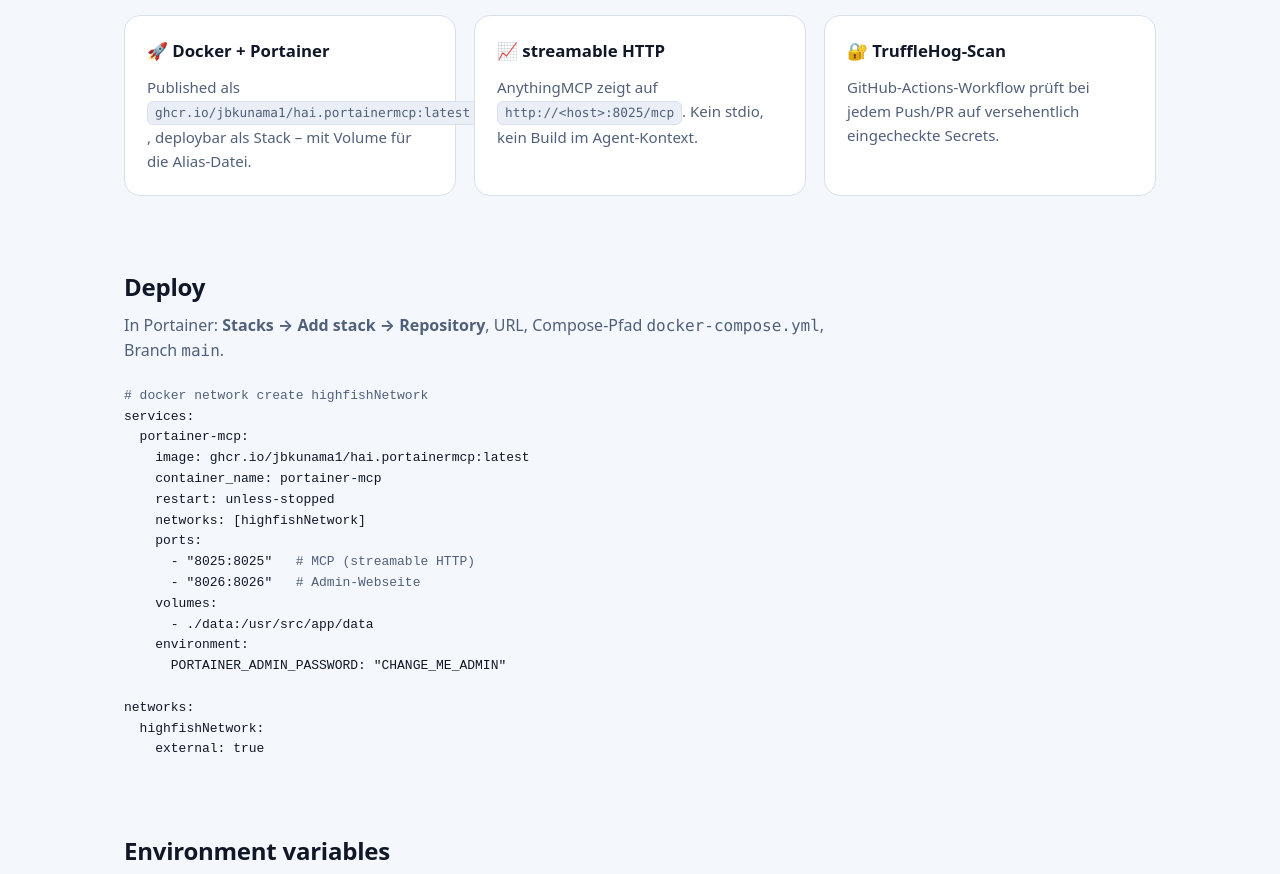
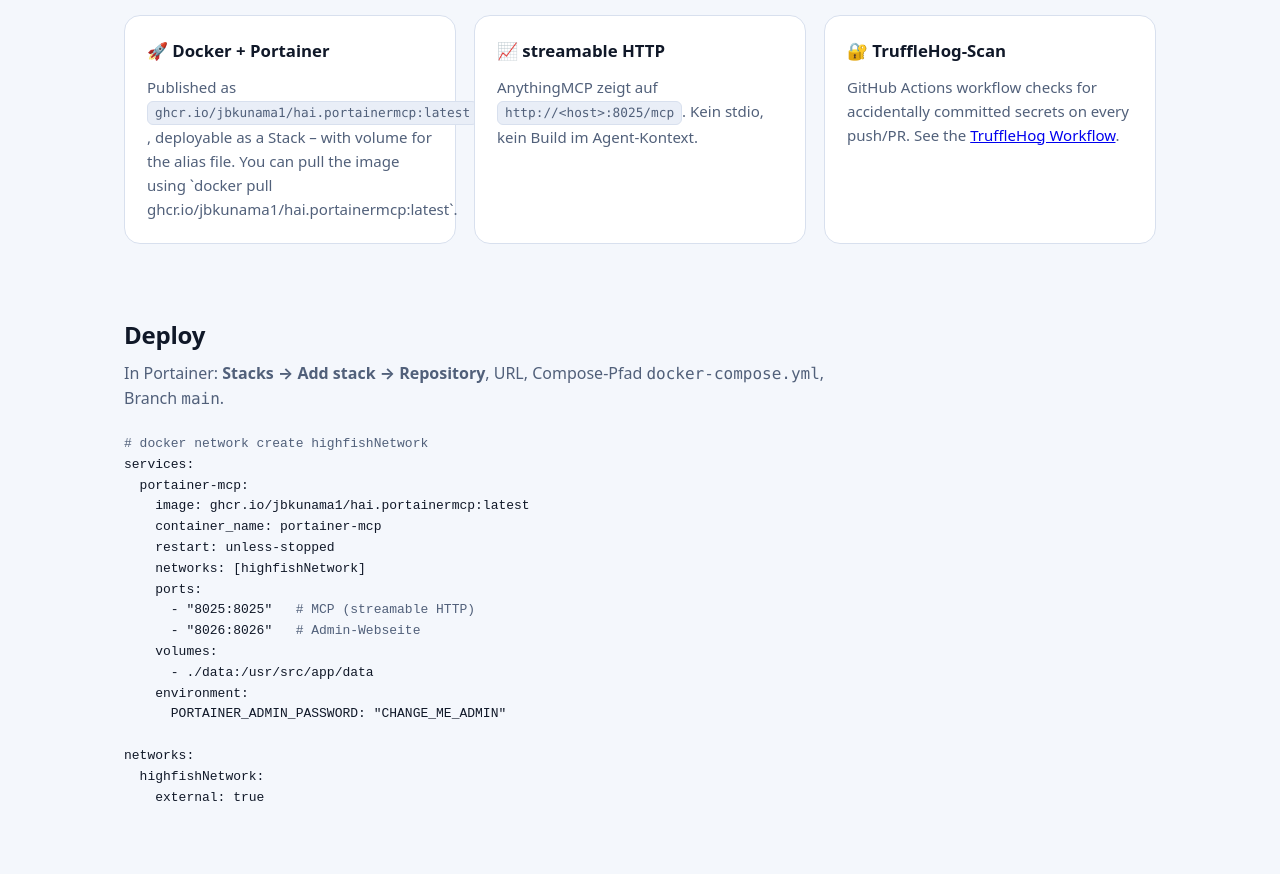
Before and after one commit to jbkunama1/hAI.PortainerMCP, a plain HTML site: page index.html in a window 1280 px wide. Shown: the part 1498-2372 px from the top of the page. Drawn offline with Linux system fonts and the light colour scheme.

Commit message:
Add Docker/Trufflehog workflow and update index.html with pull instructions

```diff
--- a/index.html
+++ b/index.html
@@ -135,7 +135,7 @@
       </div>
       <div class="card">
         <h3>&#128640; Docker + Portainer</h3>
-        <p>Published als <code class="mono">ghcr.io/jbkunama1/hai.portainermcp:latest</code>, deploybar als Stack &ndash; mit Volume für die Alias-Datei.</p>
+        <p>Published as <code class="mono">ghcr.io/jbkunama1/hai.portainermcp:latest</code>, deployable as a Stack &ndash; with volume for the alias file. You can pull the image using `docker pull ghcr.io/jbkunama1/hai.portainermcp:latest`.</p>
       </div>
       <div class="card">
         <h3>&#128200; streamable HTTP</h3>
@@ -143,7 +143,7 @@
       </div>
       <div class="card">
         <h3>&#128272; TruffleHog-Scan</h3>
-        <p>GitHub-Actions-Workflow prüft bei jedem Push/PR auf versehentlich eingecheckte Secrets.</p>
+        <p>GitHub Actions workflow checks for accidentally committed secrets on every push/PR. See the <a href="https://github.com/jbkunama1/hAI.PortainerMCP/blob/main/.github/workflows/docker-and-trufflehog.yml">TruffleHog Workflow</a>.</p>
       </div>
     </div>
   </section>
```
Also changed, not shown: 1 other file.
